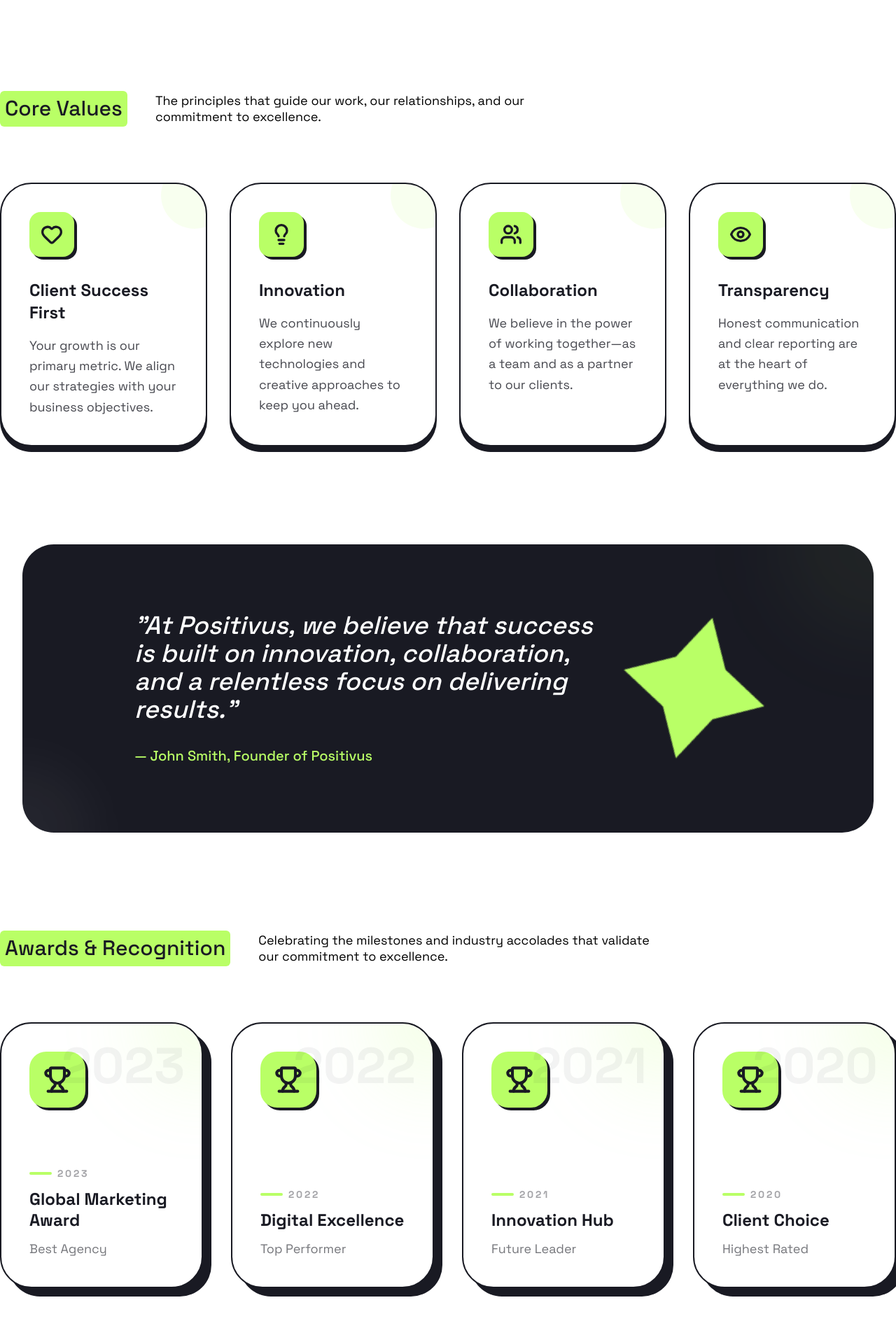
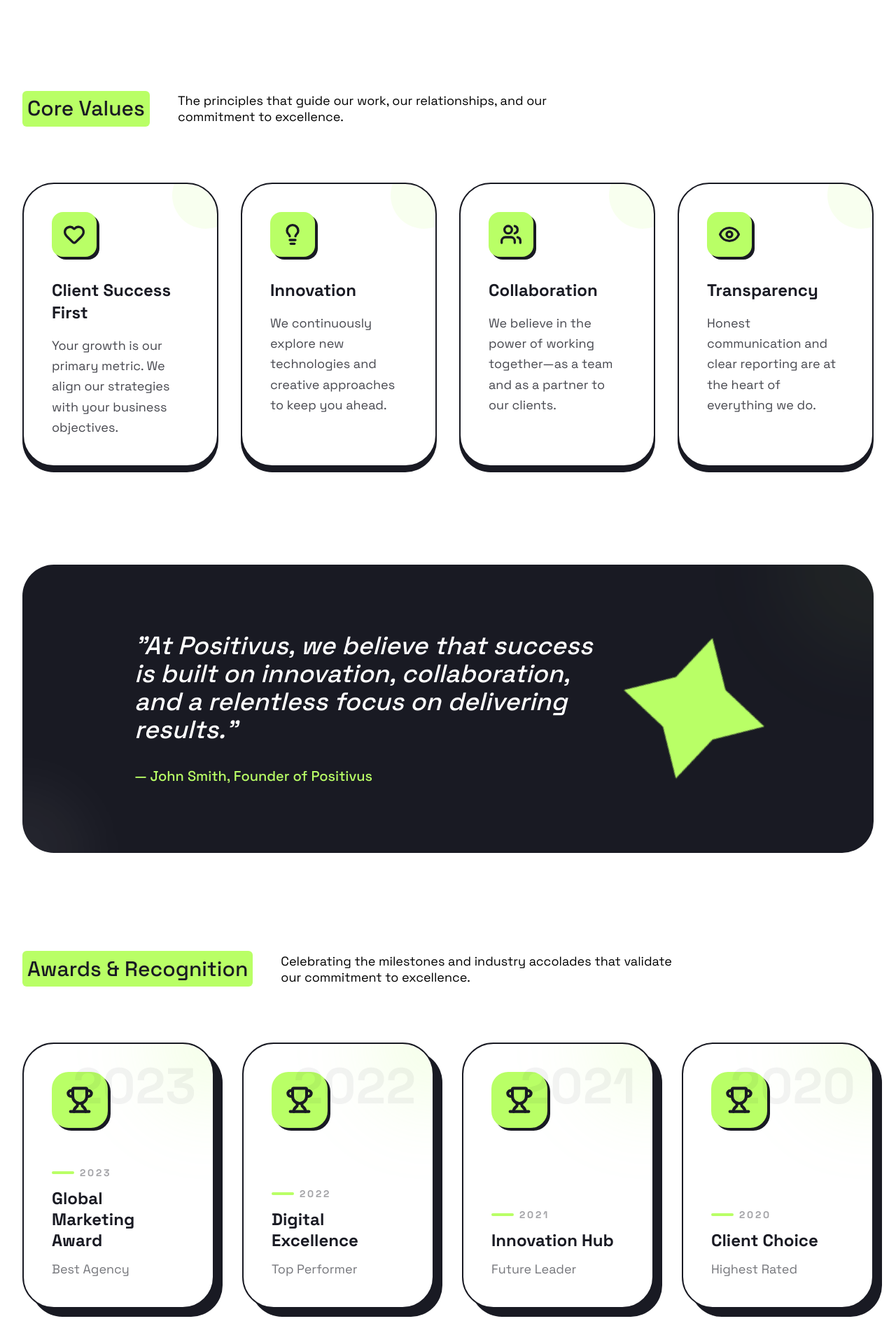
Before and after one commit to FoxPink/positivus, a React (Vite) app: page /about in a window 1280 px wide. Shown: the part 2522-4440 px from the top of the page at 70% size. Built offline with nearby package versions, Linux system fonts and the light colour scheme.

Commit message:
style(pages): remove redundant padding from container classes
The container classes in About.tsx had unnecessary horizontal padding
overrides that were redundant with the container's default behavior.
Removing px-4 md:px-0 ensures consistent spacing across all sections.

```diff
--- a/src/pages/About.tsx
+++ b/src/pages/About.tsx
@@ -169,7 +169,7 @@
 
       {/* 4. Core Values */}
       <section className="mb-10 md:mb-[140px]">
-        <div className="container px-4 md:px-0">
+        <div className="container">
           <SectionHeading
             badge="Core Values"
             text="The principles that guide our work, our relationships, and our commitment to excellence."
@@ -248,7 +248,7 @@
 
       {/* 6. Awards Section */}
       <section className="mb-10 md:mb-[140px]">
-        <div className="container px-4 md:px-0">
+        <div className="container">
           <SectionHeading
             badge="Awards & Recognition"
             text="Celebrating the milestones and industry accolades that validate our commitment to excellence."
```
